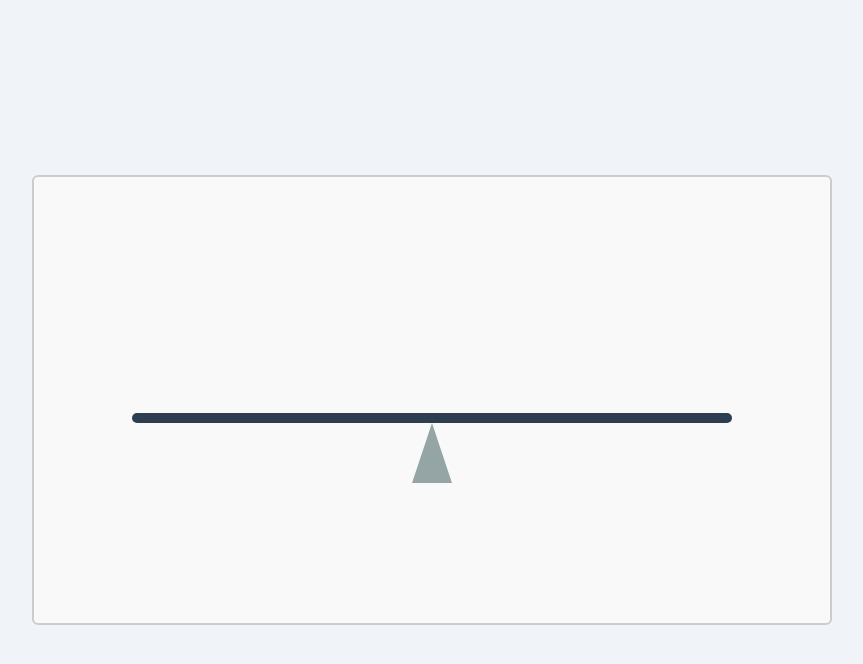
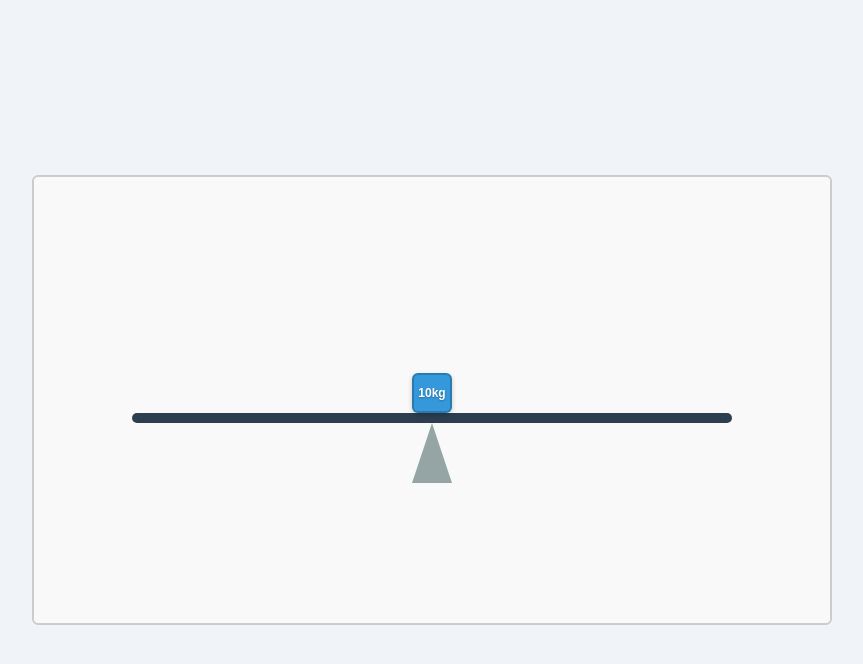
Before and after one commit to Sekolas/Seesaw-Simulation, a plain HTML site: page index.html in a window 1280 px wide. Both pictures are taken after a click on the element 640 px from the left and 418 px from the top of the page. Shown: the whole page, without its empty margins (208-1071 px from the left). Drawn offline with Linux system fonts and the light colour scheme.

Commit message:
Click event added for placing weights on the seesaw. Weight CSS created.

```diff
--- a/script.js
+++ b/script.js
@@ -1 +1,36 @@
-console.log("seesaw mechanism loaded");
+const plank = document.getElementById('plank');
+
+const PLANK_WIDTH = 600;
+let objects = [];
+
+function createObjectElement(weight, distance, color) {
+    var weightDiv = document.createElement('div');
+    weightDiv.classList.add('weight');
+    weightDiv.innerText = weight + 'kg';
+    weightDiv.style.backgroundColor = color || '#3498db';
+
+    var leftPosition = (PLANK_WIDTH / 2) + distance;
+    weightDiv.style.left = leftPosition + 'px';
+
+    plank.appendChild(weightDiv);
+
+    objects.push({
+        weight: weight,
+        position: distance,
+        color: color || '#3498db',
+        element: weightDiv
+    });
+}
+
+plank.addEventListener('click', function(event) {
+    var rect = plank.getBoundingClientRect();
+    var pivotX = rect.left + rect.width / 2;
+    var clickX = event.clientX;
+    var distanceFromPivot = clickX - pivotX;
+
+    // random weight between 1-10
+    var weight = Math.floor(Math.random() * 10) + 1;
+
+    createObjectElement(weight, distanceFromPivot, '#3498db');
+    console.log('placed', weight, 'kg at', Math.round(distanceFromPivot), 'px');
+});
--- a/style.css
+++ b/style.css
@@ -65,3 +65,36 @@ body {
     border-bottom: 60px solid #95a5a6;
     z-index: 1;
 }
+
+.weight {
+    position: absolute;
+    bottom: 100%;
+    width: 40px;
+    height: 40px;
+    border: 2px solid rgba(0, 0, 0, 0.2);
+    box-shadow: 0 2px 5px rgba(0,0,0,0.2);
+    border-radius: 6px;
+    display: flex;
+    justify-content: center;
+    align-items: center;
+    color: white;
+    font-weight: bold;
+    font-size: 12px;
+    text-shadow: 0 1px 2px rgba(0,0,0,0.3);
+    pointer-events: none;
+    transform: translateX(-50%);
+    animation: dropDown 0.5s ease-out forwards;
+}
+
+@keyframes dropDown {
+    0% {
+        bottom: 150px;
+        opacity: 0;
+    }
+    50% {
+        opacity: 1;
+    }
+    100% {
+        bottom: 100%;
+    }
+}
```
